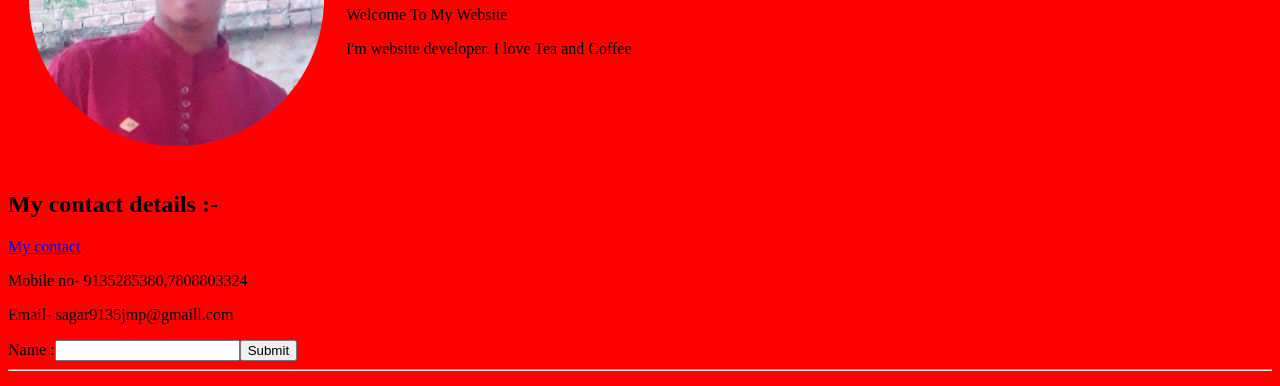
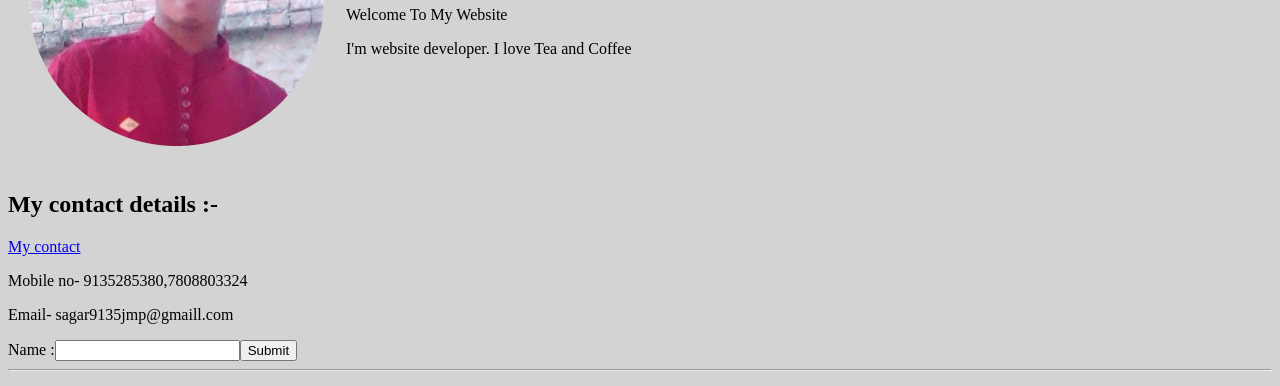
Before and after one commit to sagar9135/cv, a plain HTML site: page index.html in a window 1280 px wide. Shown: the part 178-564 px from the top of the page. Drawn offline with Linux system fonts and the light colour scheme; files whose address does not match are found by name.

Commit message:
update background color

```diff
--- a/index.html
+++ b/index.html
@@ -6,7 +6,7 @@
     <meta name="viewport" content="width=device-width, initial-scale=1.0">
     <title>Sagar's personal site</title>
 </head>
-<body style="background-color: red;">
+<body style="background-color: lightgrey;">
     <table cellspacing="20">
         <tr>
             <td><img src="images/sagar.png.png" alt="sagar profile picture"></td>
```
